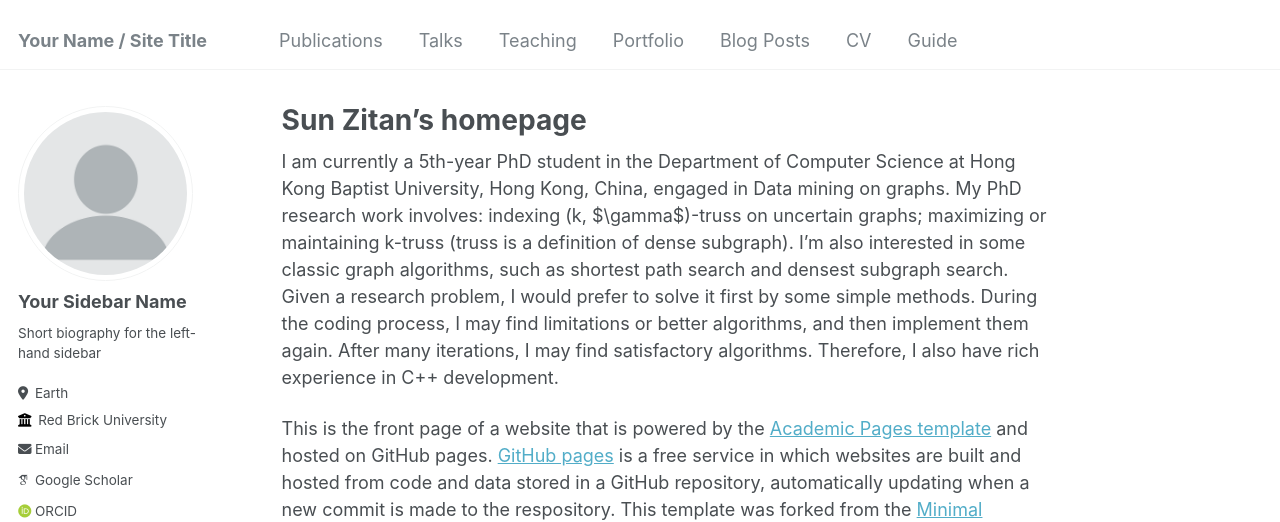
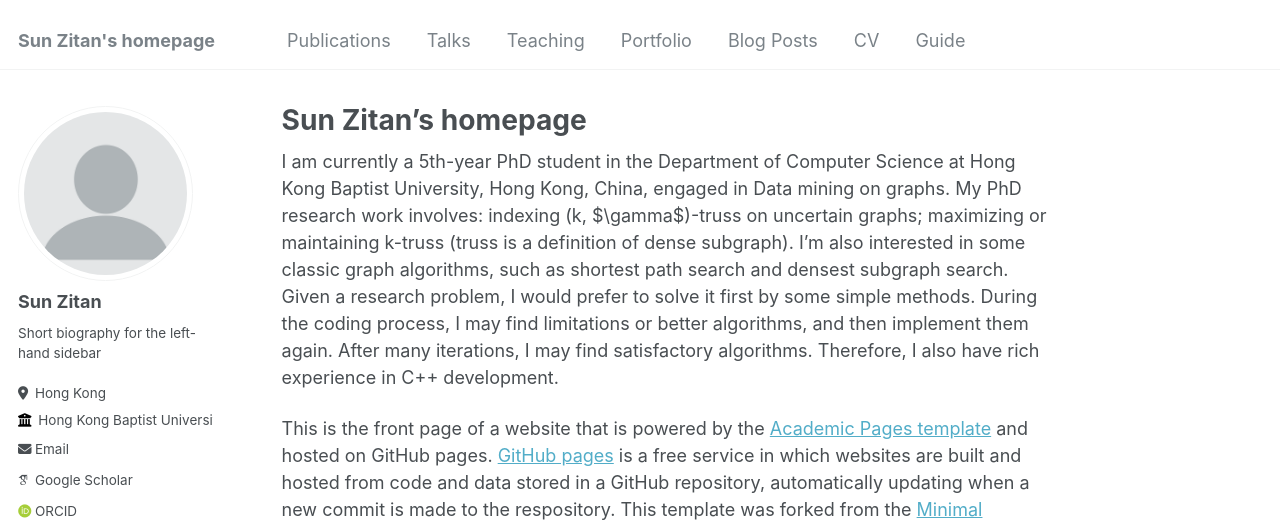
Before and after one commit to jinrdfh/HomePage, a Jekyll site: the page built from _pages/about.md, in a window 1280 px wide. Shown: the top 522 px of the page. Built offline with Jekyll 4.4.1, drawn with Linux system fonts in a browser that asks for light colours; some web fonts are replaced.

Commit message:
Update _config.yml

```diff
--- a/_config.yml
+++ b/_config.yml
@@ -8,7 +8,7 @@
 
 # Basic Site Settings
 locale                   : "en-US"
-title                    : "Your Name / Site Title"
+title                    : "Sun Zitan's homepage"
 title_separator          : "-"
 name                     : &name "Your Name"
 description              : &description "personal description"
@@ -22,19 +22,19 @@ repository               : "academicpages/academicpages.github.io"
 author:
   # Biographic information
   avatar           : "profile.png"
-  name             : "Your Sidebar Name"
+  name             : "Sun Zitan"
   pronouns         : # example: "she/her"
   bio              : "Short biography for the left-hand sidebar"
-  location         : "Earth"
-  employer         : "Red Brick University"
+  location         : "Hong Kong"
+  employer         : "Hong Kong Baptist University"
   uri              : # URL
-  email            : "none@example.org"
+  email            : "358087924@qq.com"
 
   # Academic websites
   arxiv            : # URL - Update with the correct link to your profile
   googlescholar    : "https://scholar.google.com/citations?user=PS_CX0AAAAAJ"
   impactstory      : # URL
-  orcid            : "http://orcid.org/yourorcidurl"
+  orcid            : "http://orcid.org/0000-0002-1615-6558"
   pubmed           : "https://www.ncbi.nlm.nih.gov/pubmed/?term=john+snow"
   researchgate     : # URL
 
```
